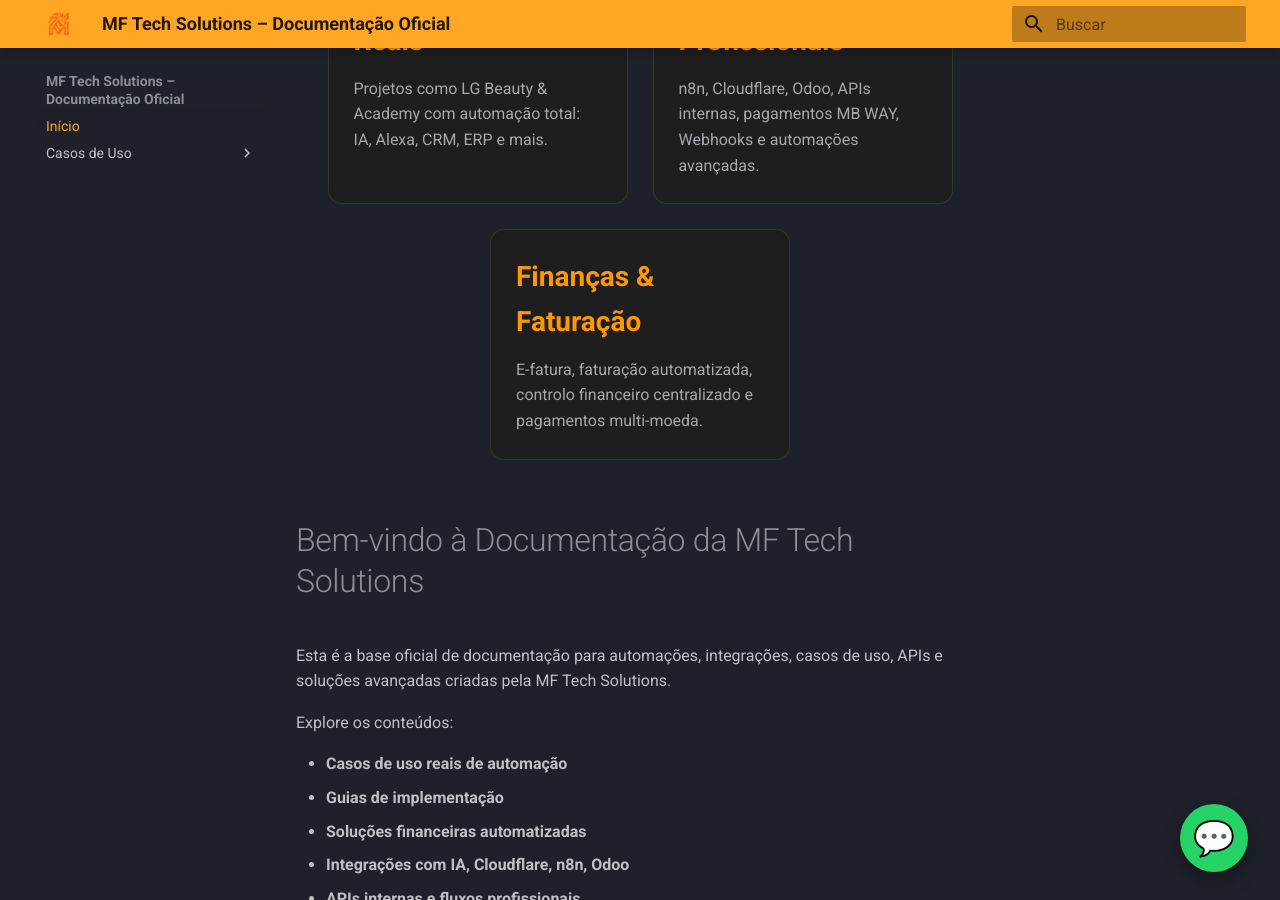
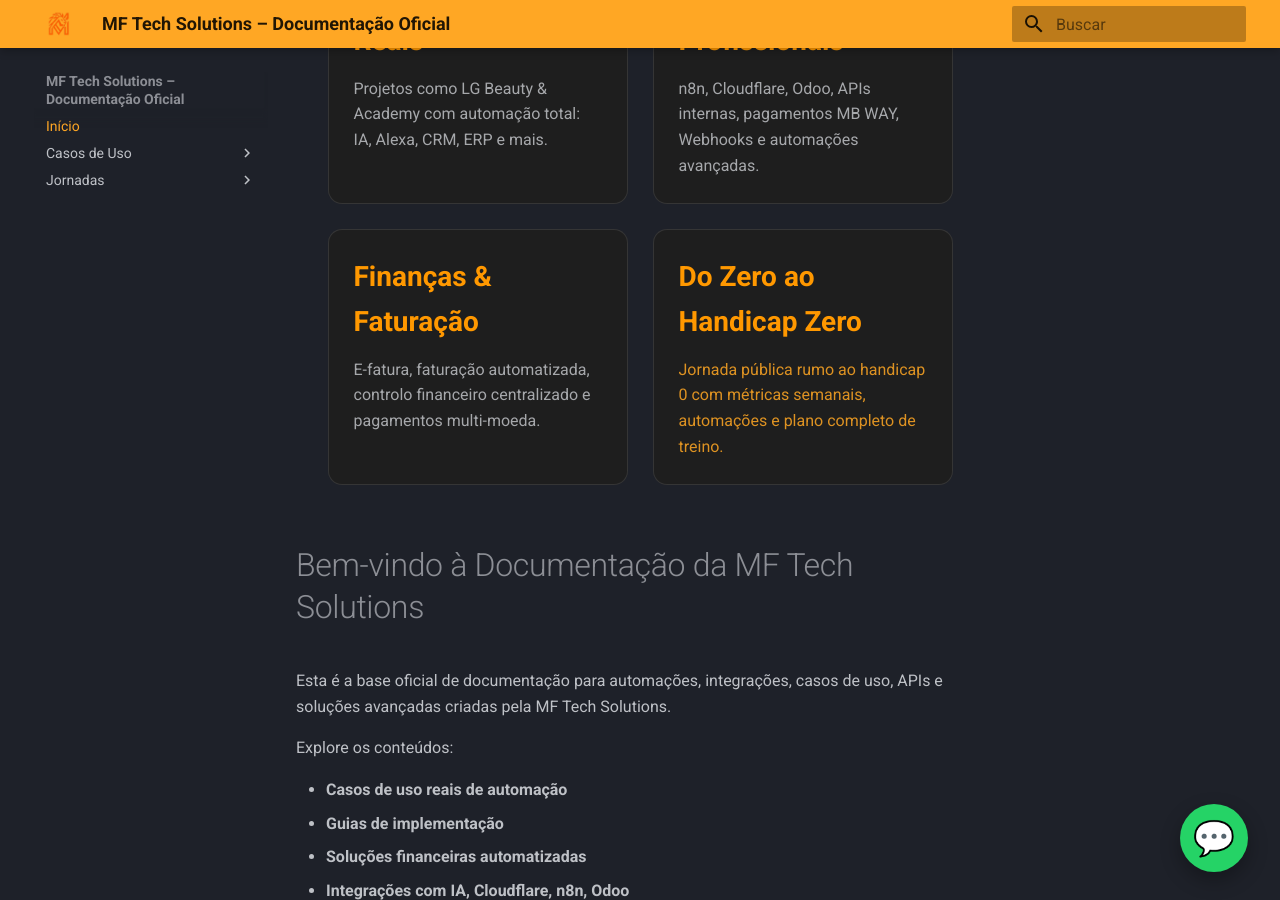
Before and after one commit to 37996/manoelfigueiredo-docs, an MkDocs documentation site: the page built from docs/index.md, in a window 1280 px wide and 900 px high, scrolled down 1188 px. Built offline with MkDocs 1.6.1 and Material for MkDocs 9.7.7, drawn with Linux system fonts in a browser that asks for light colours.

Commit message:
Add HCP Zero card and navigation updates

```diff
--- a/mkdocs.yml
+++ b/mkdocs.yml
@@ -17,6 +17,8 @@ nav:
   - Início: index.md
   - Casos de Uso:
       - LG Beauty & Academy – Automação Total: use-cases/lg-beauty-academy-automacao-total.md
+  - Jornadas:
+      - Do Zero ao Handicap Zero: jornadas/hcp-zero.md
 
 markdown_extensions:
   - admonition
--- a/overrides/partials/cards.html
+++ b/overrides/partials/cards.html
@@ -57,4 +57,11 @@
     </div>
   </div>
 
+  <a class="card" href="/jornadas/hcp-zero/">
+    <div class="card-title">Do Zero ao Handicap Zero</div>
+    <div class="card-text">
+      Jornada pública rumo ao handicap 0 com métricas semanais, automações e plano completo de treino.
+    </div>
+  </a>
+
 </div>
--- a/overrides/styles.css
+++ b/overrides/styles.css
@@ -68,6 +68,9 @@ h1, h2, h3 {
   border-left: 6px solid var(--mf-orange);
   box-shadow: 0 4px 12px rgba(0,0,0,0.25);
   transition: 0.2s;
+  display: block;
+  color: var(--mf-white);
+  text-decoration: none;
 }
 
 .card:hover {
```
Also changed, not shown: README.md (+10 -0 lines).
